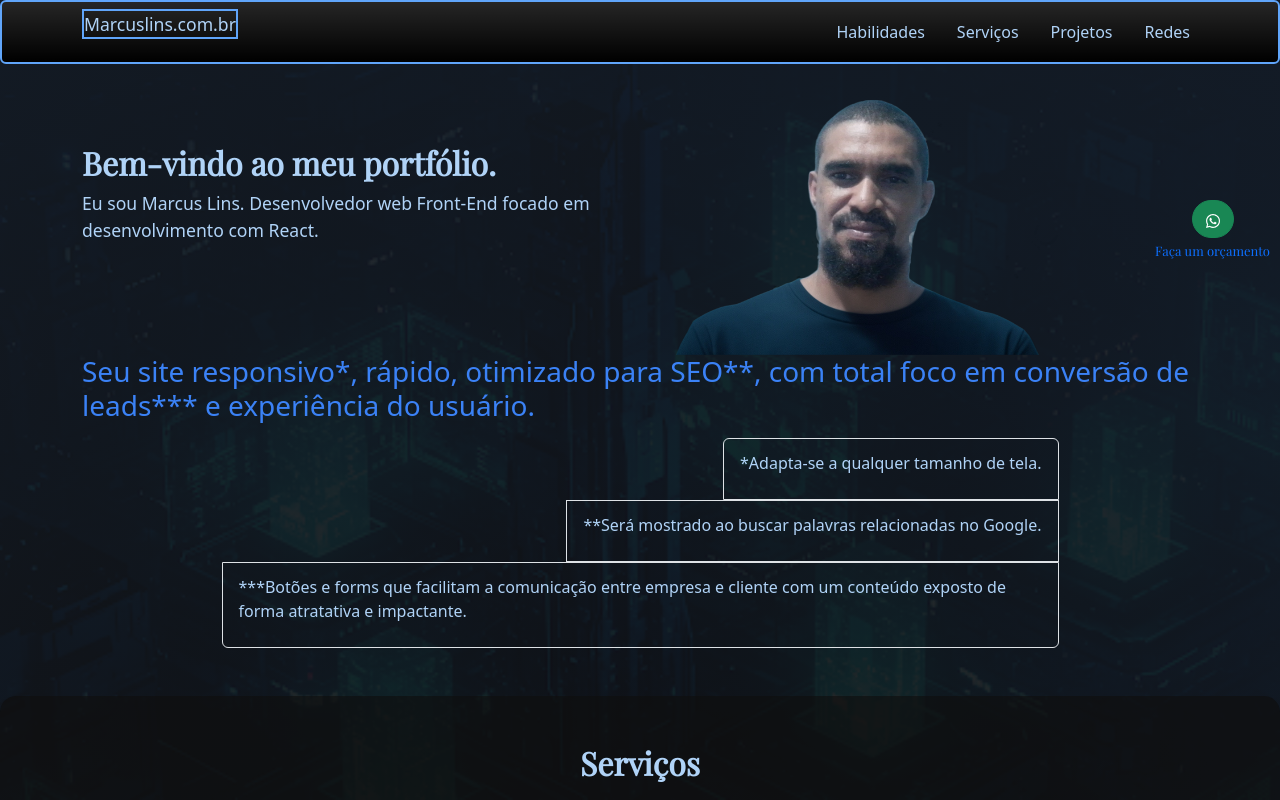
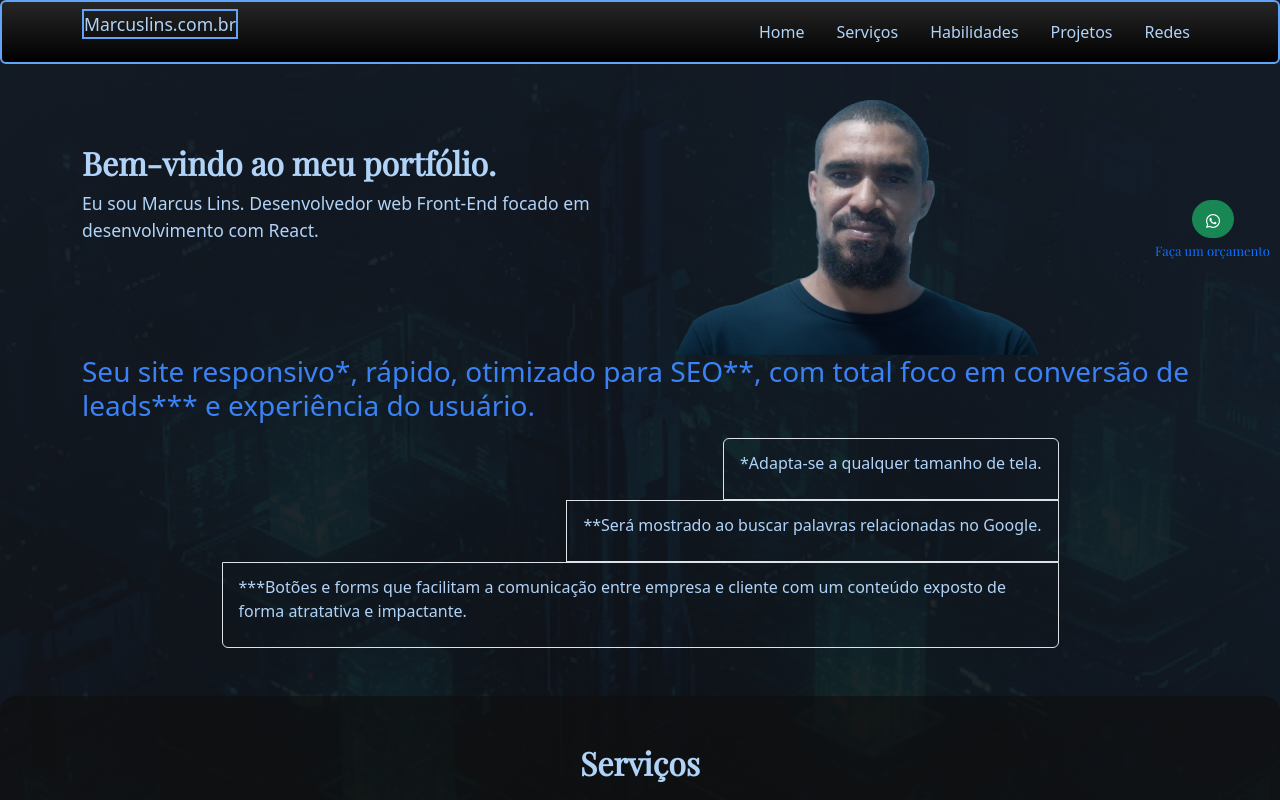
Before and after one commit to MarcussPablo/portfolio, a React (Vite) app: page /projects in a window 1280 px wide. Shown: the top 800 px of the page. Built offline with nearby package versions, Linux system fonts and the light colour scheme.

Commit message:
Ajustes logo e footer botao top

```diff
--- a/src/components/Footer/Footer.jsx
+++ b/src/components/Footer/Footer.jsx
@@ -21,7 +21,7 @@ export default function Footer() {
 
 
        <div className="topo">
-        <a href="#top"
+        <a href="#"
         style={{color:'#3b82f6',
         }}
         >
--- a/src/components/Header/Header.jsx
+++ b/src/components/Header/Header.jsx
@@ -15,18 +15,22 @@ const Header = () => (
         aria-expanded="false"
         aria-label="Toggle navigation"
       >
-        <span className="navbar-toggler-icon"></span>
+        <span className="navbar-toggler-icon" ></span>
       </button>
 
       {/* Links do menu */}
       <div className="collapse navbar-collapse justify-content-end" id="navbarMenu">
         <ul className="navbar-nav gap-3">
           <li className="nav-item">
+            <a className="nav-link" href="#">Home</a>
+          </li>
+           <li className="nav-item">
+            <a className="nav-link" href="#services">Serviços</a>
+          </li>
+          <li className="nav-item">
             <a className="nav-link" href="#skills">Habilidades</a>
           </li>
-          <li className="nav-item">
-            <a className="nav-link" href="#services">Serviços</a>
-          </li>
+
           <li className="nav-item">
             <a className="nav-link" href="#projects">Projetos</a>
           </li>
--- a/src/components/Hero/Hero.jsx
+++ b/src/components/Hero/Hero.jsx
@@ -5,7 +5,7 @@ const Hero = () => (
     <div className="container ">
       <div className="row d-flex justify-content-between text-start flex-column-reverse flex-md-row">
         <div className="col  my-auto">
-          <h2>Bem-vindo ao meu portfólio.</h2>
+          <h2 id="home">Bem-vindo ao meu portfólio.</h2>
           <p className="">Eu sou Marcus Lins. Desenvolvedor web Front-End focado em desenvolvimento com React.</p>
         </div>
         <div className="col-md-6 mx-3">
```
Also changed, not shown: public/logo.jpg (renamed from public/images/logo.jpg).
